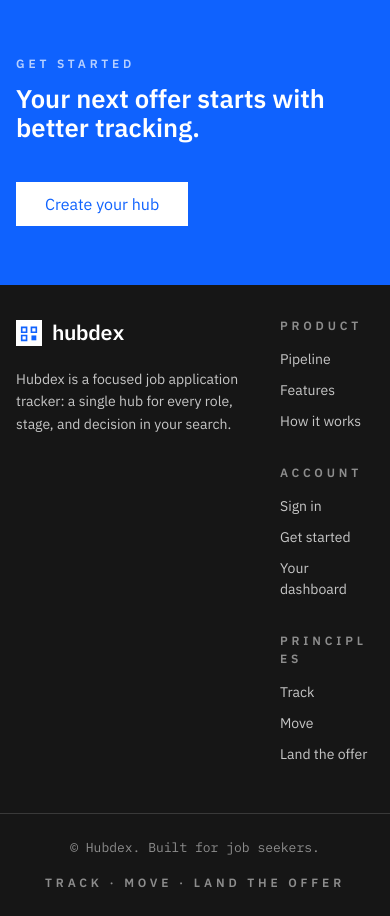
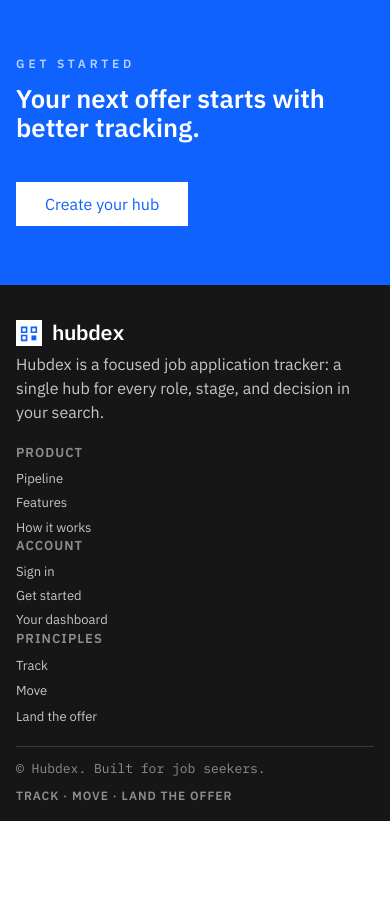
Before and after one commit to Akinmoldun/hubdex-tracker, a Flask app: page / in a window 390 px wide. Shown: the part 4332-5248 px from the top of the page. After the commit the page ends 5153 px from the top, so only its background shows below. Run offline with Flask 3, Linux system fonts and the light colour scheme.

Commit message:
Before: continue

```diff
--- a/flask_app/static/css/theme.css
+++ b/flask_app/static/css/theme.css
@@ -423,62 +423,74 @@ h1, h2, h3, h4, p, ol, ul { margin: 0; overflow-wrap: break-word; }
 .flash-close:hover { color: var(--ink); }
 
 /* --------------------------------------------------------------------------
-   Footer
+   Footer: responsive container, side-by-side sections, no large gaps.
    -------------------------------------------------------------------------- */
 
 .site-footer {
+  width: 100%;
+  box-sizing: border-box;
   background: var(--ink);
   color: var(--gray-30);
   border-top: 3px solid var(--blue);
-  padding: 56px 0 40px;
+  padding: 40px 24px 20px;
   margin-top: 0;
+  overflow: hidden;
 }
 
-.footer-grid {
+.footer-container {
+  width: 100%;
+  max-width: 1200px;
+  margin: 0 auto;
   display: grid;
-  grid-template-columns: minmax(240px, 1.2fr) minmax(0, 2fr);
-  gap: 48px;
+  grid-template-columns: minmax(220px, 1.5fr) repeat(3, minmax(120px, 1fr));
+  gap: 32px;
+  align-items: start;
 }
 
-/* Mobile footer: compact two-column link layout. Base = mobile-first. */
-@media (max-width: 640px) {
-  .site-footer { padding: 32px 0 24px; }
-  .footer-grid { gap: 24px; }
-  .footer-cols { grid-template-columns: repeat(2, minmax(0, 1fr)); gap: 20px; }
-  .footer-links { gap: 8px; }
-  .footer-legal { margin-top: 32px; padding-top: 16px; flex-direction: column; align-items: flex-start; gap: 8px; }
+.footer-brand {
+  min-width: 0;
+  padding-inline: 0;
 }
 
-.footer-blurb {
-  margin-top: 16px;
-  font-size: 14px;
-  line-height: 1.6;
-  color: var(--gray-30);
-  max-width: 320px;
+.footer-column {
+  min-width: 0;
 }
 
-.footer-cols {
-  display: grid;
-  grid-template-columns: repeat(auto-fit, minmax(min(140px, 100%), 1fr));
-  gap: 32px;
+.footer-heading {
+  color: var(--gray-50);
+  margin: 0 0 12px;
+  letter-spacing: 0.08em;
+  text-transform: uppercase;
+  font-size: 12px;
+  font-weight: 600;
+  line-height: 1.4;
 }
-
-.footer-heading { color: var(--gray-50); margin-bottom: 14px; }
 
 .footer-links {
   list-style: none;
   padding: 0;
+  margin: 0;
   display: flex;
   flex-direction: column;
-  gap: 10px;
+  gap: 8px;
   font-size: 14px;
 }
-.footer-links a { color: var(--gray-30); }
-.footer-links a:hover { color: var(--white); }
+
+.footer-links a {
+  color: var(--gray-30);
+  display: block;
+  padding: 0;
+  margin: 0;
+  line-height: 1.4;
+}
+
+.footer-links a:hover {
+  color: var(--white);
+}
 
 .footer-legal {
-  margin-top: 48px;
-  padding-top: 24px;
+  margin-top: 32px;
+  padding-top: 16px;
   border-top: 1px solid var(--gray-70);
   display: flex;
   justify-content: space-between;
@@ -486,8 +498,80 @@ h1, h2, h3, h4, p, ol, ul { margin: 0; overflow-wrap: break-word; }
   gap: 16px;
   flex-wrap: wrap;
 }
-.footer-legal .mono { color: var(--gray-50); font-size: 13px; }
-.footer-legal .eyebrow { color: var(--gray-50); }
+
+.footer-legal .mono {
+  color: var(--gray-50);
+  font-size: 13px;
+}
+
+.footer-legal .eyebrow {
+  color: var(--gray-50);
+  letter-spacing: 0.08em;
+}
+
+/* Keep the footer sharp on small phones instead of leaving a big gap
+   between the brand blurb and the link columns. */
+@media (max-width: 768px) {
+  .site-footer {
+    padding: 32px 16px 16px;
+  }
+
+  .footer-container {
+    grid-template-columns: minmax(0, 1.2fr) repeat(2, minmax(0, 1fr));
+    gap: 24px 16px;
+  }
+
+  .footer-legal {
+    justify-content: center;
+    text-align: center;
+    margin-top: 24px;
+  }
+}
+
+@media (max-width: 520px) {
+  .footer-container {
+    grid-template-columns: 1fr 1fr;
+    gap: 24px 16px;
+  }
+
+  .footer-brand {
+    grid-column: 1 / -1;
+  }
+
+  .footer-legal {
+    flex-direction: column;
+    gap: 8px;
+    align-items: flex-start;
+    text-align: left;
+  }
+}
+
+/* Remove from 430px down so the brand and nav columns do not collide.
+   Two columns for the four nav groups keeps them group with headings. */
+@media (max-width: 430px) {
+  .footer-container {
+    grid-template-columns: 1fr 1fr;
+    gap: 20px 14px;
+  }
+
+  .footer-heading,
+  .footer-links {
+    font-size: 13px;
+  }
+
+  .footer-heading {
+    margin-bottom: 8px;
+  }
+
+  .footer-links {
+    gap: 6px;
+  }
+
+  .footer-legal {
+    padding-top: 12px;
+    margin-top: 20px;
+  }
+}
 
 /* --------------------------------------------------------------------------
    Landing: hero
--- a/flask_app/templates/base.html
+++ b/flask_app/templates/base.html
@@ -84,7 +84,7 @@
   {% block footer %}
     {% if not user %}
     <footer class="site-footer">
-    <div class="container footer-grid">
+    <div class="footer-container">
       <div class="footer-brand">
         <span class="wordmark wordmark-inverted">
           <svg viewBox="0 0 32 32" width="26" height="26" aria-hidden="true" class="wordmark-icon">
@@ -128,7 +128,7 @@
         </div>
       </div>
     </div>
-    <div class="container footer-legal">
+    <div class="footer-legal">
       <p class="mono">&copy; Hubdex. Built for job seekers.</p>
       <p class="eyebrow">Track &middot; Move &middot; Land the offer</p>
     </div>
--- a/flask_app/templates/dashboard.html
+++ b/flask_app/templates/dashboard.html
@@ -57,10 +57,10 @@
     {% if filters.stage != 'All' %}
       <input type="hidden" name="stage" value="{{ filters.stage }}" />
     {% endif %}
-    <div class="search-form" role="search">
-      <input class="input search-input" type="search" name="q" value="{{ filters.q }}"
+    <div class="search-controls" role="search">
+      <input class="search-input" type="search" name="q" value="{{ filters.q }}"
              placeholder="Search company, role, location" aria-label="Search applications" />
-      <button type="submit" class="btn btn-outline search-btn">Search</button>
+      <button type="submit" class="search-btn">Search</button>
     </div>
     {% if filters.q or filters.stage != 'All' %}
       <a href="{{ url_for('dashboard') }}" class="btn btn-ghost">Clear</a>
```
